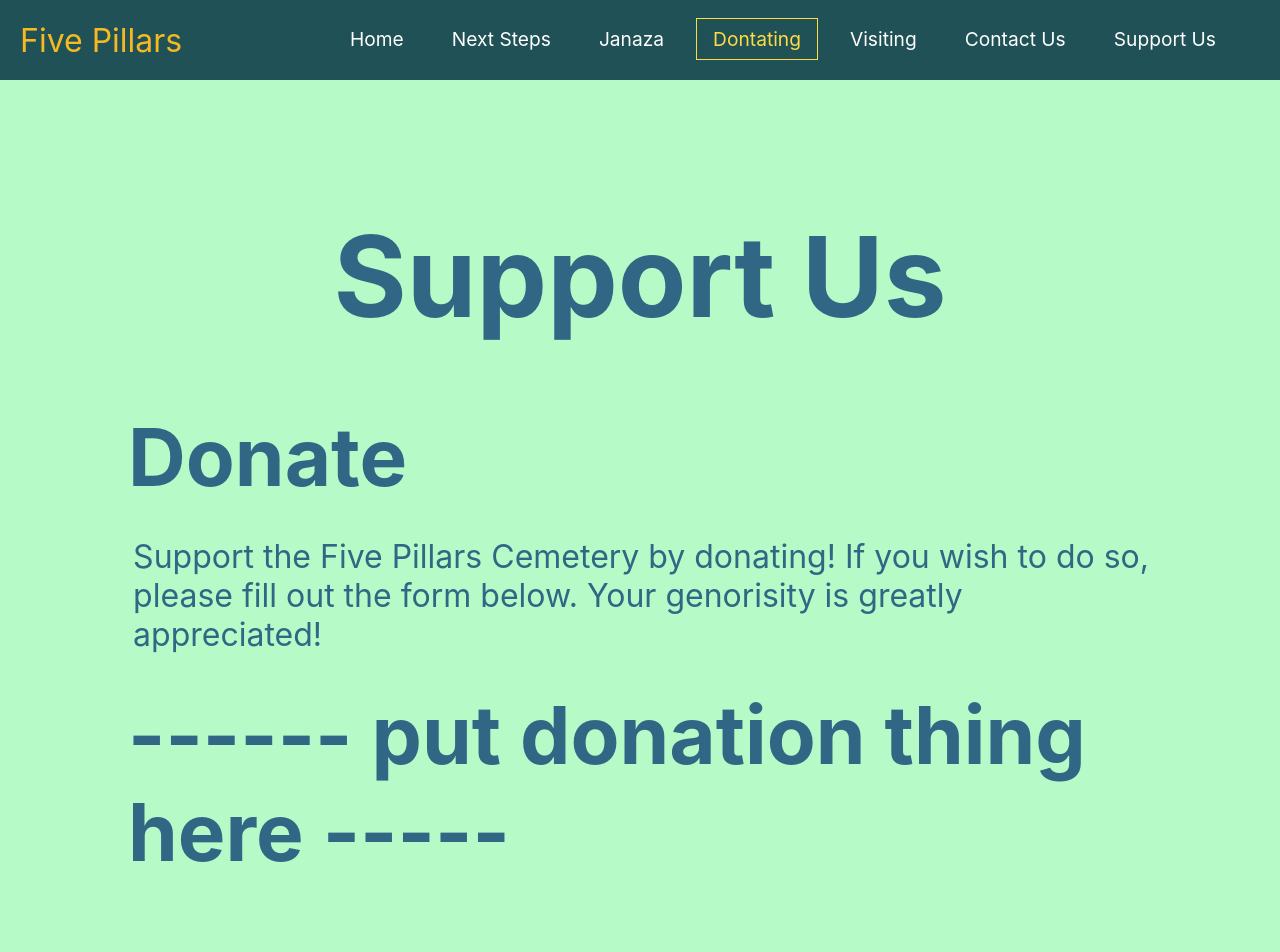
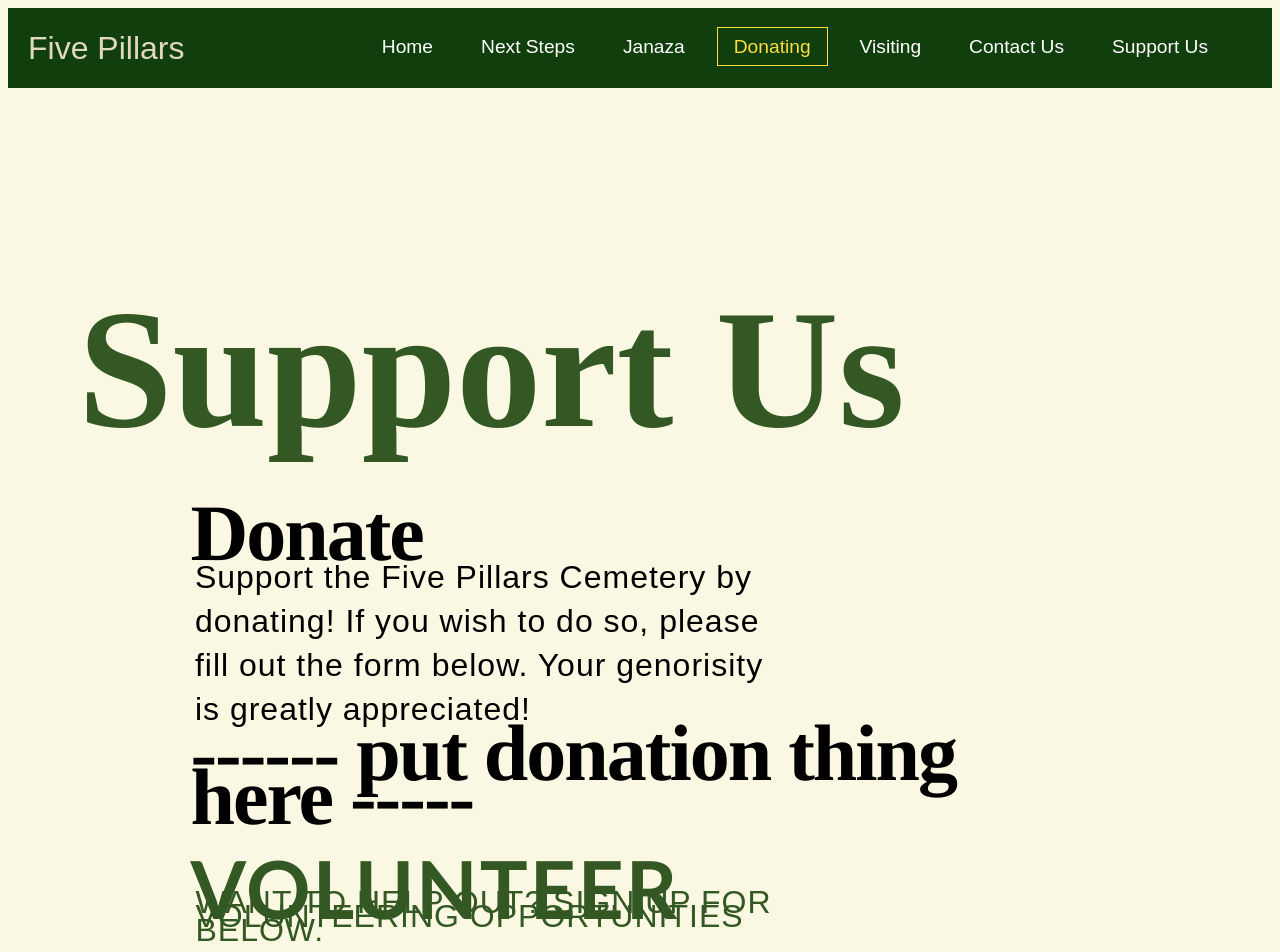
Before and after one commit to yousefh409/five-pillars-website, a React (Create React App) app: page /donations in a window 1280 px wide. Shown: the top 952 px of the page. Built offline with nearby package versions, Linux system fonts and the light colour scheme.

Commit message:
style changes

```diff
--- a/src/App.css
+++ b/src/App.css
@@ -4,11 +4,11 @@
 }
 
 body {
-  background-color: #b5fac7;
+  background-color: #faf8e3;
 }
 
 .pages {
-  color: #316685;
+  color: #ace1ff;
   text-align: center;
   font-size: 3.5rem;
   margin-top: 10%;
--- a/src/components/NavBar.css
+++ b/src/components/NavBar.css
@@ -1,5 +1,7 @@
 .navbar {
-  background-color: #1f5156;
+  background-color: #113e0d;
+  font-family: "Asap", sans-serif;
+
   height: 80px;
   display: flex;
   justify-content: center;
@@ -20,7 +22,7 @@
 }
 
 .nav-logo {
-  color: #f5b921;
+  color: #e0d7c0;
   align-items: center;
   margin-left: 20px;
   cursor: pointer;
@@ -86,6 +88,7 @@
     left: -110%;
     opacity: 1;
     transition: all 0.5s ease;
+
   }
 
   .nav-menu.active {
@@ -113,6 +116,6 @@
     transform: translate(-100%, 60%);
     font-size: 1.8rem;
     cursor: pointer;
-    color: #ffdd40;
+    color: #ffe365;
   }
 }
--- a/src/components/NavBar.js
+++ b/src/components/NavBar.js
@@ -57,7 +57,7 @@ function NavBar() {
                 className="nav-links"
                 onClick={handleClick}
               >
-                Dontating
+                Donating
               </NavLink>
             </li>
             <li className="nav-item">
--- a/src/index.css
+++ b/src/index.css
@@ -1,3 +1,4 @@
+/*
 body {
   margin: 0;
   font-family: -apple-system, BlinkMacSystemFont, 'Segoe UI', 'Roboto', 'Oxygen',
@@ -6,6 +7,48 @@ body {
   -webkit-font-smoothing: antialiased;
   -moz-osx-font-smoothing: grayscale;
 }
+*/
+
+p {
+  width: 600px;
+  margin: 0 auto;
+  font-family: "Asap", sans-serif;
+  font-weight: 100;
+  font-variant-ligatures: normal;
+  font-size: 2rem;
+  letter-spacing: 1px;
+
+}
+
+h1 {
+  font-family: 'Montserrat';
+  font-weight: 800;
+  line-height: 1em;
+  font-size: 170px;
+  color: #335823;
+  text-align: left;
+  padding: 70px;
+}
+
+h3 {
+	font-family: Gill Sans, Verdana;
+	font-size: 11px;
+	line-height: 14px;
+	text-transform: uppercase;
+	letter-spacing: 2px;
+	font-weight: bold;
+}
+
+h2 {
+        font-family: times, Times New Roman, times-roman, georgia, serif;
+	color: #000000;
+	margin: 0;
+	padding: 0px 0px 6px 0px;
+	font-size: 51px;
+	line-height: 44px;
+	letter-spacing: -2px;
+	font-weight: bold;
+}
 
 code {
   font-family: source-code-pro, Menlo, Monaco, Consolas, 'Courier New',
```
